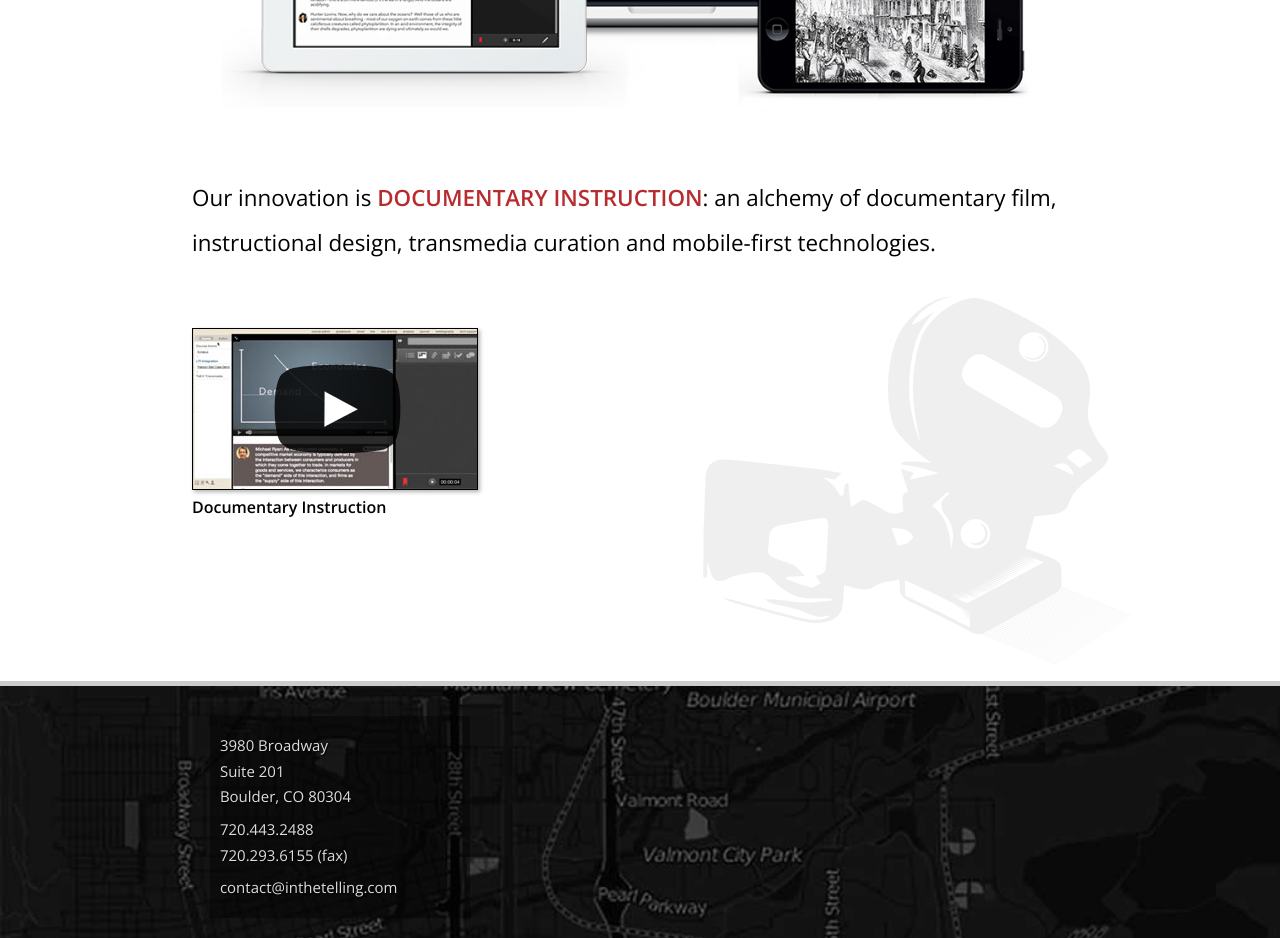
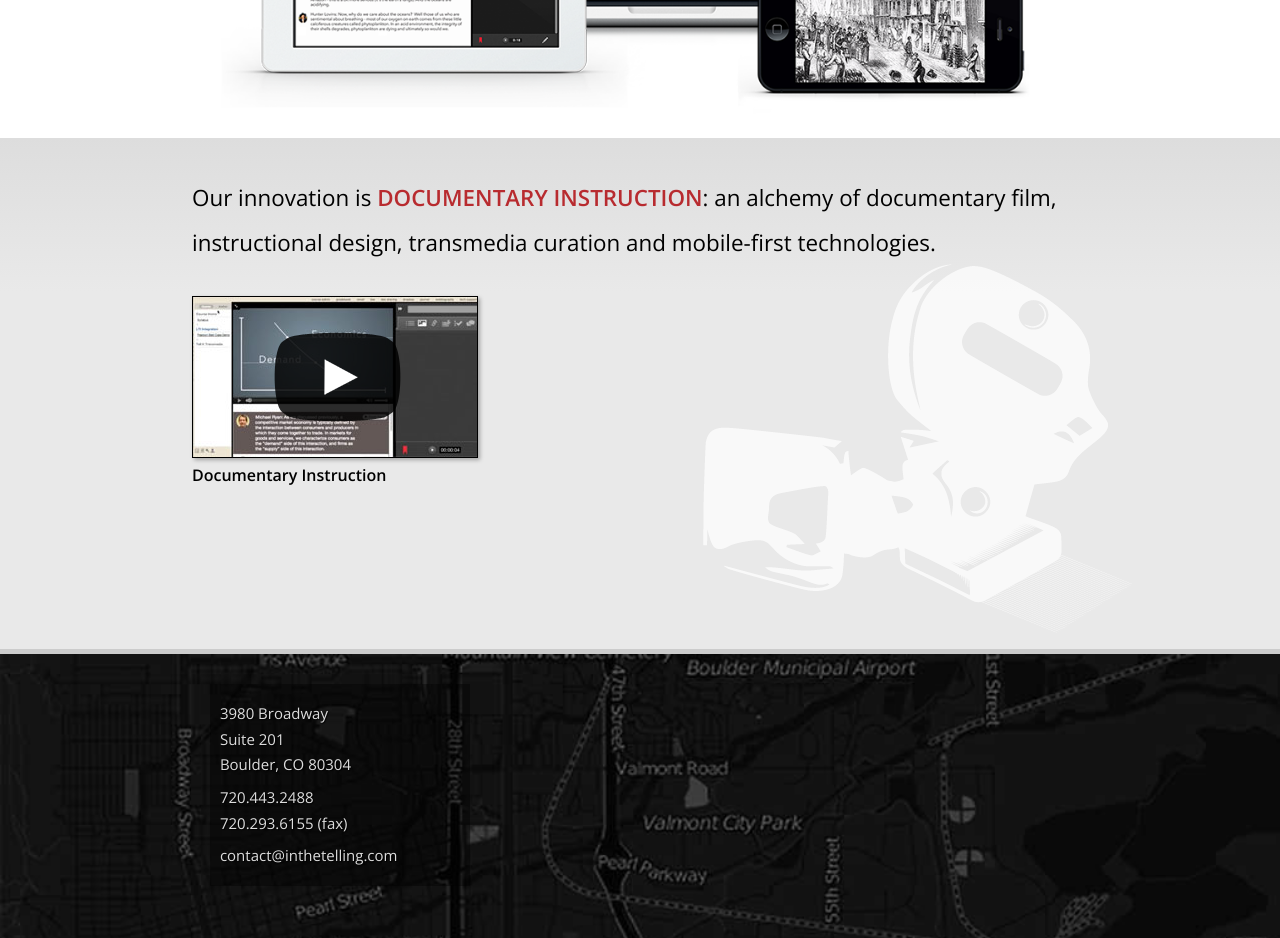
Before and after one commit to veronicaskud/vskud, a website: page public/telling/website/index.html in a window 1280 px wide. Shown: the part 1040-1978 px from the top of the page. Drawn offline with nearby package versions, Linux system fonts and the light colour scheme.

Commit message:
tried row alt for the bottom section on home page

```diff
--- a/public/telling/website/index.html
+++ b/public/telling/website/index.html
@@ -51,12 +51,11 @@
 	</p>
 	<div class="col col-1"><img src="img/products.png" width="100%"></div>
 </div>
-<div class="row">
+<div class="row alt">
 		<p class="oomph">
 			Our innovation is <strong>Documentary Instruction</strong>: an alchemy of documentary film, instructional design, transmedia curation and mobile-first technologies.
 		</p>
-	</div>
-	<div class="row">
+
 		<div class="flex-video widescreen" data-title="Documentary Instruction" data-thumbnail="img/videothumbs/home.jpg">
 		<iframe width="640" height="360" src="http://www.youtube.com/embed/zvGa3KdsPRQ?rel=0&wmode=transparent" frameborder="0" allowfullscreen></iframe>
 		</div>
```
